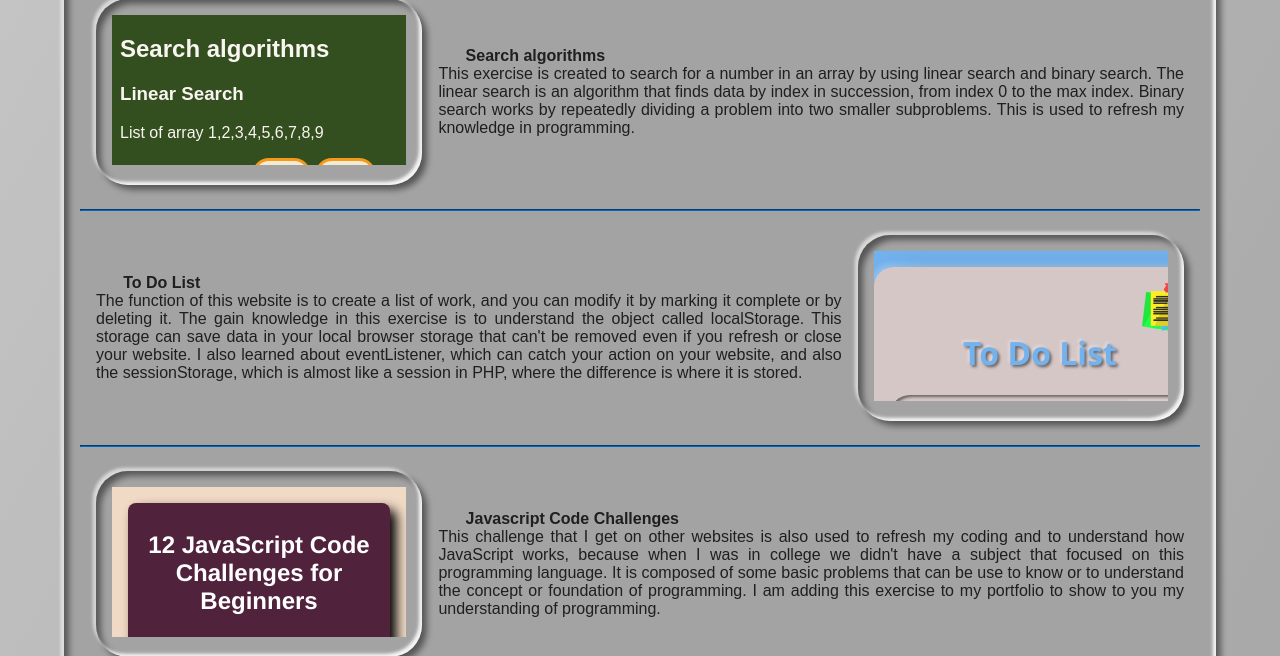
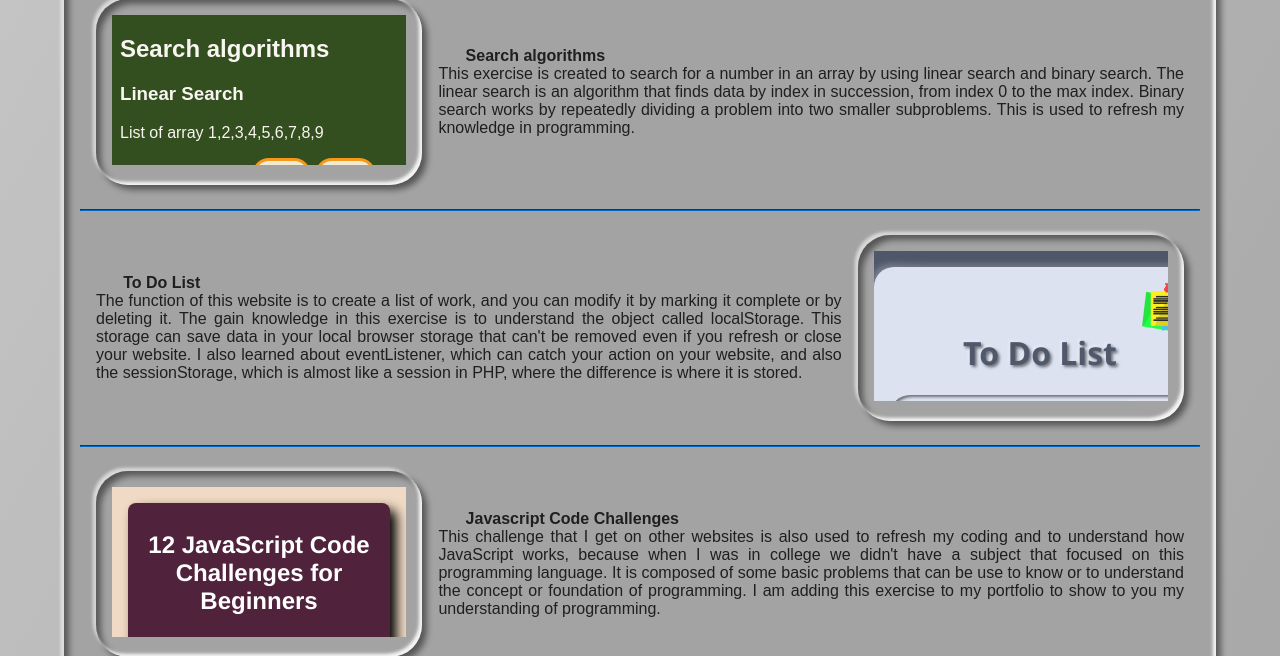
Before and after one commit to cristiandacer29/CristianM.Dacer, a PHP site: page /portfolio.html in a window 1280 px wide. Shown: the part 1413-2069 px from the top of the page. Run offline with PHP 8.4, Linux system fonts and the light colour scheme.

Commit message:
Update style.css

```diff
--- a/exercises/toDoList/style.css
+++ b/exercises/toDoList/style.css
@@ -3,8 +3,8 @@
 
     --color-highlight: rgba(255, 255, 255, 0.272);
     --color-shadow: rgba(0, 0, 0, 0.5);
-    --font-background: rgb(113, 178, 239);
-    --box-backgroud: rgb(214, 199, 199);
+    --font-background: rgb(80, 88, 108);
+    --box-backgroud: rgb(220, 226, 240);
     box-sizing: border-box;
 }
 /* *{
@@ -12,6 +12,7 @@
 } */
 body{
     background-color: var(--font-background);
+    color: var(--font-background);
     margin: 0;
     padding: 0;
 }
@@ -60,6 +61,7 @@ body{
     border: 0px;
     outline: 0px;
     background-color: var(--box-backgroud);
+    color: var(--font-background);
 }
 .search > button{
     position: absolute;
```
